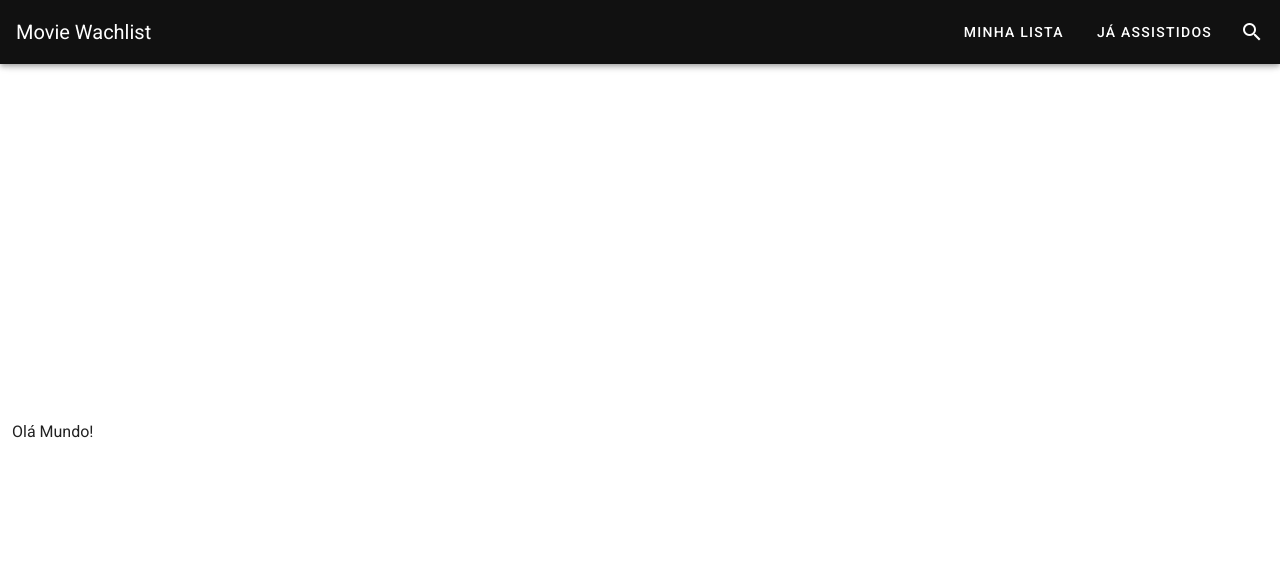
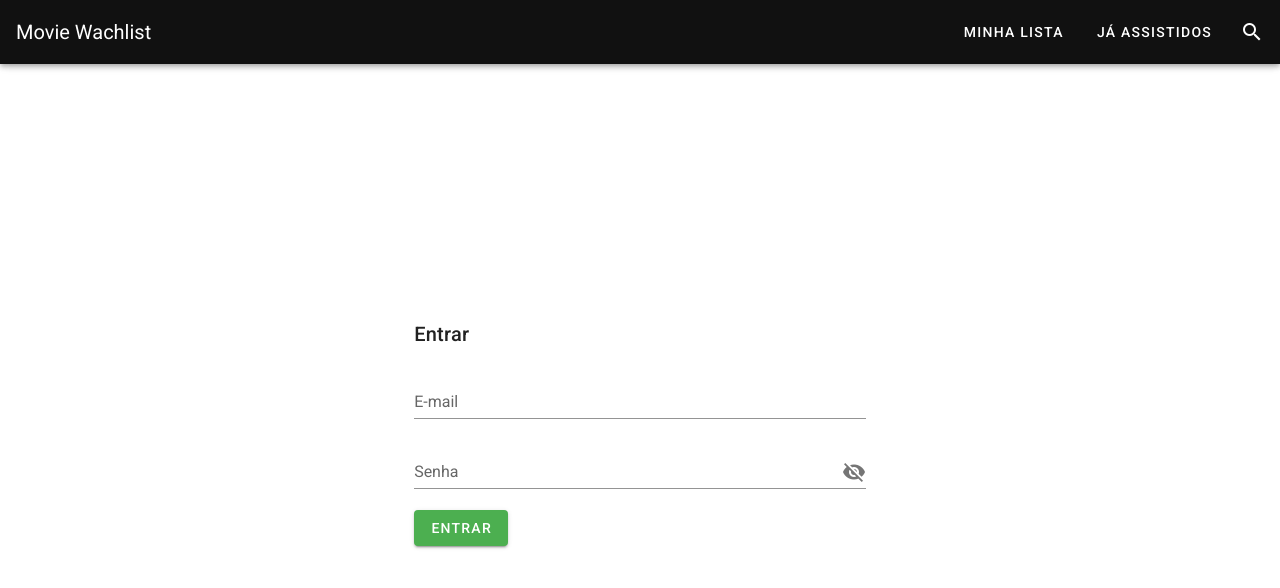
Before and after one commit to FilipeFalco/movie-watchlist, a Vue app: page /home in a window 1280 px wide. Shown: the top 588 px of the page. Built offline with nearby package versions, Linux system fonts and the light colour scheme.

Commit message:
[NEW] Creation window login

```diff
--- /dev/null
+++ b/src/components/FormLogin.vue
@@ -0,0 +1,75 @@
+<template>
+  <v-form
+    ref="form"
+    v-model="valid"
+    lazy-validation
+  >
+
+    <v-text-field
+        v-model="email"
+        :rules="rules.emailRules"
+        label="E-mail"
+        required
+    ></v-text-field>
+
+    <v-text-field
+        v-model="password"
+        :append-icon="showPassword ? 'mdi-eye' : 'mdi-eye-off'"
+        :rules="[rules.required, rules.min]"
+        :type="showPassword ? 'text' : 'password'"
+        name="input-10-1"
+        label="Senha"
+        hint="Minimo 8 caracteres"
+        @click:append="showPassword = !showPassword"
+    ></v-text-field>
+
+    <v-btn
+      :disabled="!valid"
+      color="success"
+      class="mr-4"
+      @click="validate"
+    >
+      Entrar
+    </v-btn>
+
+  </v-form>
+</template>
+
+<script>
+export default {
+    name: 'FormLogin',
+    data() {
+        return {
+            valid: true,
+            email: '',
+            password: '',
+            showPassword: false,
+            rules: {
+                required: value => !!value || 'Obrigatório.',
+                min: v => v.length >= 8 || 'Mínimo 8 caracteres',
+                emailRules: [
+                    v => !!v || 'Obrigatório',
+                    v => /.+@.+\..+/.test(v) || 'E-mail deve ser um endereço válido',
+                ],
+            },
+        }
+    },
+
+    methods: {
+      validate() {
+        if(this.$refs.form.validate()) {
+          const userRegister = {
+            email: this.email,
+            password: this.password
+          }
+
+          this.$emit('login', userRegister);
+        }
+      },
+    }
+}
+</script>
+
+<style lang="scss">
+
+</style>
--- a/src/views/Home.vue
+++ b/src/views/Home.vue
@@ -1,11 +1,41 @@
 <template>
-    <div>
-        Olá Mundo!
-    </div>
+    <v-container class="login--container">
+        <v-row
+        justify="center"
+        no-gutters
+        fill-height
+        >
+            <v-col md="5">
+                <v-card
+                elevation="0"
+                class="pa-4"
+                >
+                    <v-card-title class="pa-0 mb-6 text-center">Entrar</v-card-title>
+                    <form-login
+                        @login="loginWithFirebase"
+                    />
+                </v-card>
+            </v-col>
+        </v-row>
+    </v-container>
 </template>
 
 <script>
-    export default {
-        name: 'Home',
+import FormLogin from '../components/FormLogin.vue'
+
+export default {
+    name: 'Home',
+    components: {
+        FormLogin
+    },
+    methods: {
+        goTo(name) {
+            this.$router.push({ name: name })
+        },
+
+        loginWithFirebase(user) {
+            console.log(user);
+        }
     }
+}
 </script>
```
